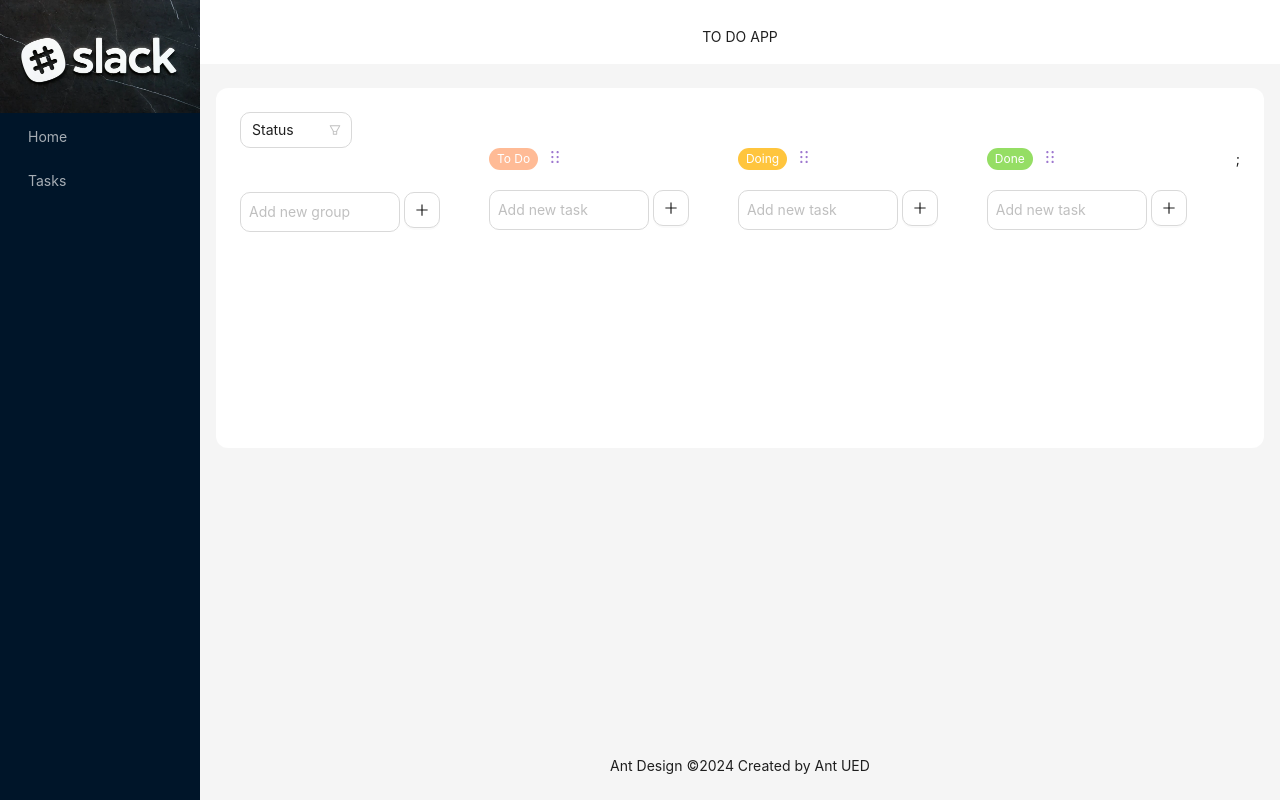
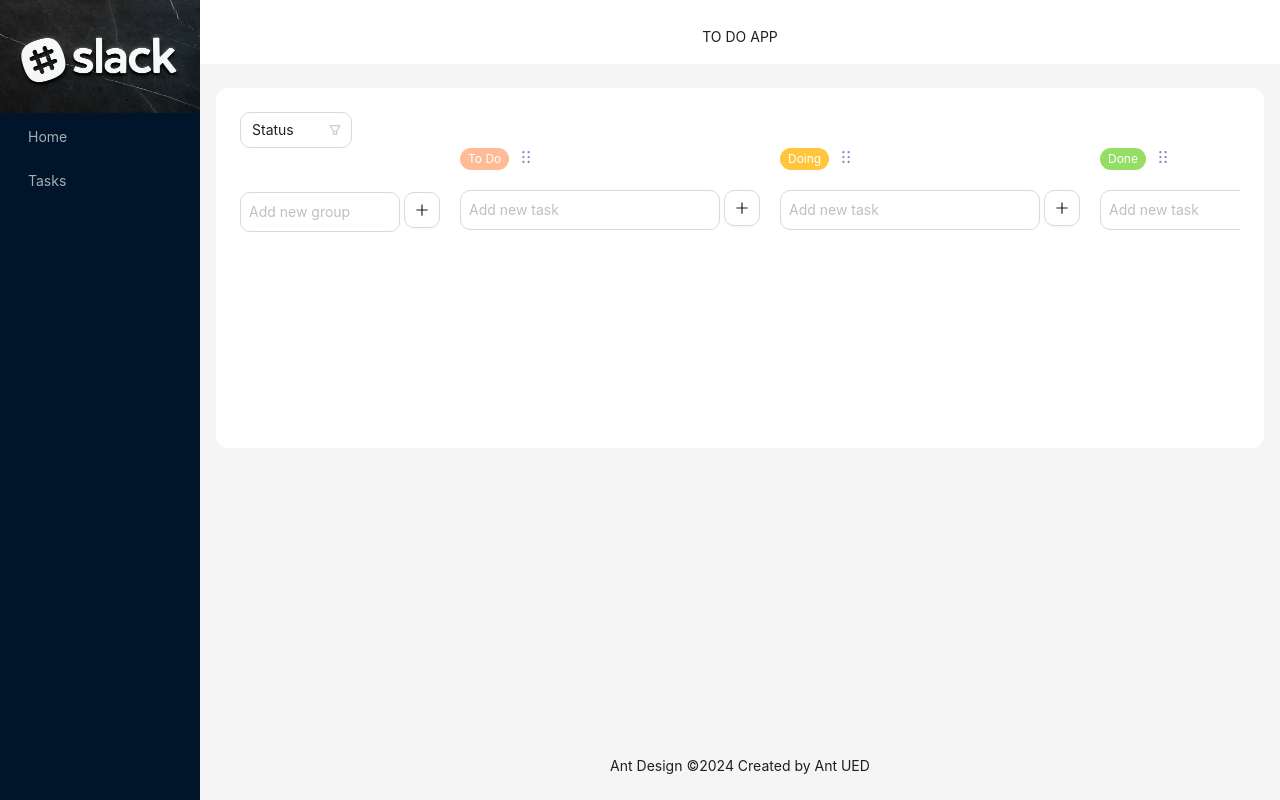
Before and after one commit to Btrnn/antsomi-todo-app, a React (Create React App) app: page /dashboard/tasks in a window 1280 px wide. Built offline with nearby package versions, Linux system fonts and the light colour scheme.

Commit message:
fix: fix bug drag drop group and task item

```diff
--- a/src/modules/Dashboard/Tasks/components/GroupItem/index.tsx
+++ b/src/modules/Dashboard/Tasks/components/GroupItem/index.tsx
@@ -68,21 +68,26 @@ import {
 
 interface GroupItemProps {
   group: Group;
-  activeTask: React.Key|null;
+  activeTask: React.Key | null;
   isActive: boolean;
 }
-
 
 export const GroupItem: React.FC<GroupItemProps> = (props) => {
   const { group, activeTask, isActive } = props;
   let confirmDelete = false;
 
   // Drag&Drop
-  const { attributes, listeners, setNodeRef, transform, transition } =
-    useSortable({
-      id: String(group?.id),
-      data: { containerId: '' },
-});
+  const {
+    attributes,
+    listeners,
+    setNodeRef,
+    transform,
+    transition,
+    isDragging,
+  } = useSortable({
+    id: String(group?.id),
+    data: { containerId: "", type: "group" },
+  });
 
   // Store
   const dispatch: AppDispatch = useDispatch();
@@ -180,11 +185,11 @@ export const GroupItem: React.FC<GroupItemProps> = (props) => {
   return (
     <div
       key={group.id}
-      className="flex-shrink-0 w-1/5"
+      className="flex-shrink-0 w-1/5 min-w-[300px]"
       style={{
         transition,
         transform: CSS.Transform.toString(transform),
-        opacity: isActive ? 0.5 : 1,
+        opacity: isDragging ? 0.5 : 1,
       }}
       ref={setNodeRef}
       {...attributes}
--- a/src/modules/Dashboard/Tasks/components/GroupList/index.tsx
+++ b/src/modules/Dashboard/Tasks/components/GroupList/index.tsx
@@ -103,8 +103,10 @@ export const Groups: React.FC<GroupsProps> = (props) => {
     isRenaming: false,
     groupSelected: "",
     groupNewName: "",
-    activeTask: null,
+    activeId: null,
+    activeType: null,
   });
+  const { activeId, activeType } = state;
 
   // Handlers
   const onChangeInputGroup = (event: any) => {
@@ -117,32 +119,79 @@ export const Groups: React.FC<GroupsProps> = (props) => {
   };
 
   const onDragEnd = (event: any) => {
+    console.log("🚀 ~ onDragEnd ~ event:", event);
     const { active, over } = event;
 
     if (!over) return;
 
-    if (active.data.current.containerId !== "" && over.data.current.containerId !== "") {
-      dispatch(reorderTask({ source: active, destination: over }));
-    } else {
-      dispatch(reorderGroup({ source: active, destination: over }));
-      console.log("group: ");
-    }
+    // if (
+    //   active.data.current.containerId !== "" &&
+    //   over.data.current.containerId !== ""
+    // ) {
+    //   dispatch(reorderTask({ source: active, destination: over }));
+    // } else {
+    //   dispatch(reorderGroup({ source: active, destination: over }));
+    //   console.log("group: ");
+    // }
+
+    /**
+     * NOTE: Handle reorder task, group
+     * - Check active type: task or group
+     * - Check destination type: task or group
+     * - Reorder task: same group
+     * - Reorder group: different group
+     *
+     * @example
+     * - Active: task, Destination: task -> Reorder task
+     * - Active: task, Destination: group -> Reorder task
+     * - Active: group, Destination: task -> Reorder group
+     * - Active: group, Destination: group -> Reorder group
+     *
+     *
+     */
 
     setState((prev) => ({ ...prev, activeTask: null }));
   };
 
   const onDragStart = (event: any) => {
+    const { active } = event;
+
     setState((prev) => ({
       ...prev,
-      activeTask: event.active.id,
+      activeId: active.id,
+      activeType: active.data.current?.type || null,
     }));
   };
 
   const onDragCancel = () => {
     setState((prev) => ({
       ...prev,
-      activeTask: null,
+      activeId: null,
+      activeType: null,
     }));
+  };
+
+  const renderDragOverlay = () => {
+    if (!activeId) return null;
+
+    if (activeType === "group") {
+      const activeGroup = groupList.find((group) => group.id === activeId);
+      return activeGroup ? (
+        <GroupItem group={activeGroup} activeTask={null} isActive={true} />
+      ) : null;
+    } else if (activeType === "task") {
+      const activeTask = taskList.find((task) => task.id === activeId);
+      return activeTask ? (
+        <TaskItem
+          groupID=""
+          task={activeTask}
+          onClickShowDetail={() => {}}
+          isActive={true}
+        />
+      ) : null;
+    }
+
+    return null;
   };
 
   return (
@@ -150,7 +199,7 @@ export const Groups: React.FC<GroupsProps> = (props) => {
       sensors={sensors}
       onDragEnd={onDragEnd}
       onDragStart={onDragStart}
-      collisionDetection={closestCenter}
+      collisionDetection={pointerWithin}
       onDragCancel={onDragCancel}
     >
       <Flex
@@ -178,7 +227,7 @@ export const Groups: React.FC<GroupsProps> = (props) => {
             <GroupItem
               key={group.id}
               group={group}
-              activeTask={state.activeTask}
+              activeTask={activeId}
               isActive={false}
             />
           ))}
@@ -186,14 +235,16 @@ export const Groups: React.FC<GroupsProps> = (props) => {
         ;
       </Flex>
       <DragOverlay dropAnimation={dropAnimation}>
-        {state.activeTask ? (
+        {/* {state.activeTask ? (
           <TaskItem
             groupID={""}
             task={taskList.find((task) => task.id === state.activeTask)}
             onClickShowDetail={() => {}}
             isActive={false}
           />
-        ) : null}
+        ) : null} */}
+
+        {renderDragOverlay()}
       </DragOverlay>
     </DndContext>
   );
--- a/src/modules/Dashboard/Tasks/components/TaskItem/index.tsx
+++ b/src/modules/Dashboard/Tasks/components/TaskItem/index.tsx
@@ -61,7 +61,6 @@ import {
 // Models
 import { Task } from "models";
 
-
 interface TaskItemProp {
   groupID: React.Key;
   task: Task | undefined;
@@ -70,14 +69,20 @@ interface TaskItemProp {
 }
 
 export const TaskItem: React.FC<TaskItemProp> = (props) => {
-  const { groupID, task, onClickShowDetail, isActive } = props;
+  const { groupID, task, onClickShowDetail } = props;
 
   // Drag&Drop
-  const { attributes, listeners, setNodeRef, transform, transition } =
-    useSortable({
-      id: String(task?.id),
-      data: { containerId: groupID },
-    });
+  const {
+    attributes,
+    listeners,
+    setNodeRef,
+    transform,
+    transition,
+    isDragging,
+  } = useSortable({
+    id: String(task?.id),
+    data: { containerId: groupID, type: "task" },
+  });
 
   // Store
   const userList = useSelector((state: RootState) => state.user.userList);
@@ -135,7 +140,7 @@ export const TaskItem: React.FC<TaskItemProp> = (props) => {
       style={{
         transition,
         transform: CSS.Transform.toString(transform),
-        opacity: isActive ? 0.5 : 1,
+        opacity: isDragging ? 0.5 : 1,
       }}
       ref={setNodeRef}
       {...attributes}
```
